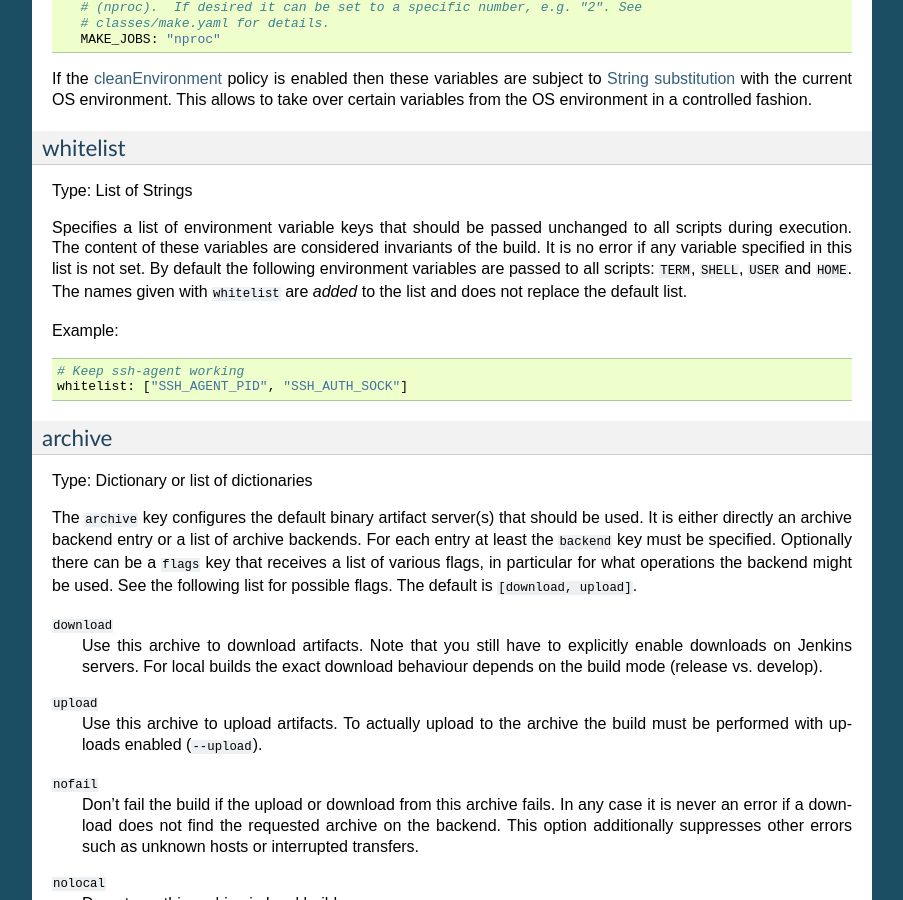
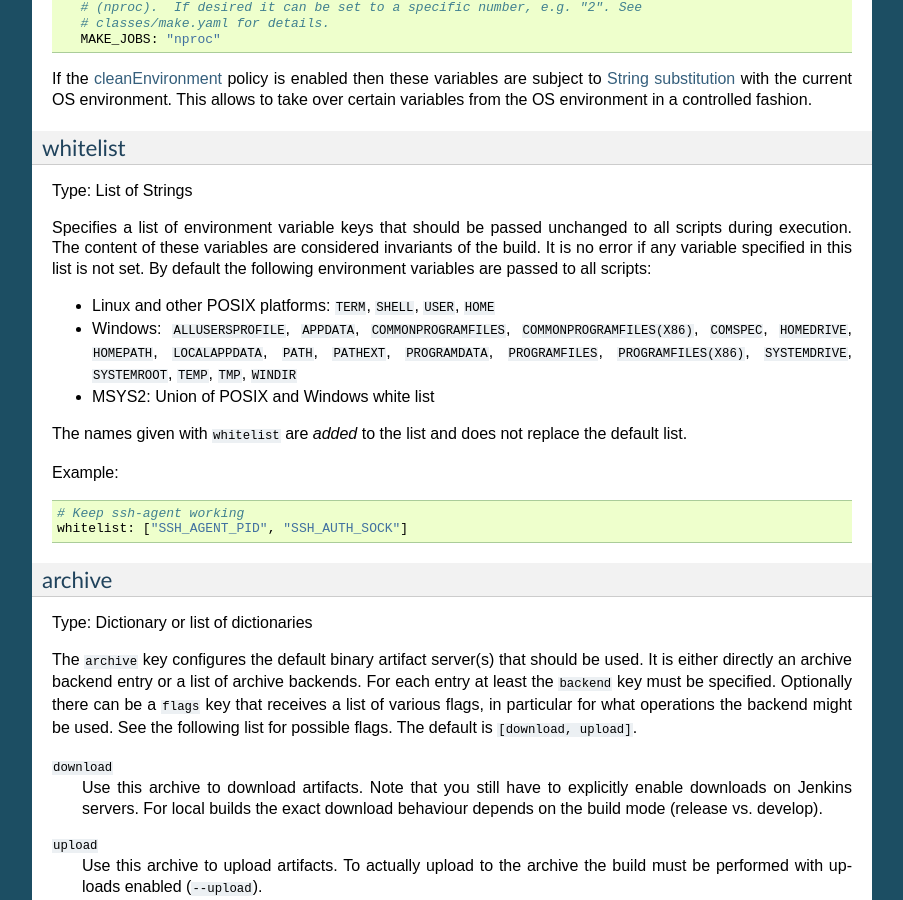
Before and after one commit to BobBuildTool/bob, a Sphinx documentation site: the page built from doc/manual/configuration.rst, in a window 1280 px wide and 900 px high, scrolled down 28173 px. Shown: the whole window, without its empty margins (198-1101 px from the left). Built offline with Sphinx 7.4.7, drawn with Linux system fonts in a browser that asks for light colours; formulas are drawn with MathJax 3; the version number could not be read and is left out.

Commit message:
doc: document whitelist on different platforms better

```diff
--- a/doc/manual/configuration.rst
+++ b/doc/manual/configuration.rst
@@ -1863,8 +1863,18 @@ Specifies a list of environment variable keys that should be passed unchanged
 to all scripts during execution. The content of these variables are considered
 invariants of the build. It is no error if any variable specified in this list
 is not set. By default the following environment variables are passed to all
-scripts: ``TERM``, ``SHELL``, ``USER`` and ``HOME``. The names given with
-``whitelist`` are *added* to the list and does not replace the default list.
+scripts:
+
+* Linux and other POSIX platforms: ``TERM``, ``SHELL``, ``USER``, ``HOME``
+* Windows: ``ALLUSERSPROFILE``, ``APPDATA``, ``COMMONPROGRAMFILES``,
+  ``COMMONPROGRAMFILES(X86)``, ``COMSPEC``, ``HOMEDRIVE``, ``HOMEPATH``,
+  ``LOCALAPPDATA``, ``PATH``, ``PATHEXT``, ``PROGRAMDATA``, ``PROGRAMFILES``,
+  ``PROGRAMFILES(X86)``, ``SYSTEMDRIVE``, ``SYSTEMROOT``, ``TEMP``, ``TMP``,
+  ``WINDIR``
+* MSYS2: Union of POSIX and Windows white list
+
+The names given with ``whitelist`` are *added* to the list and does not replace
+the default list.
 
 Example::
 
```
